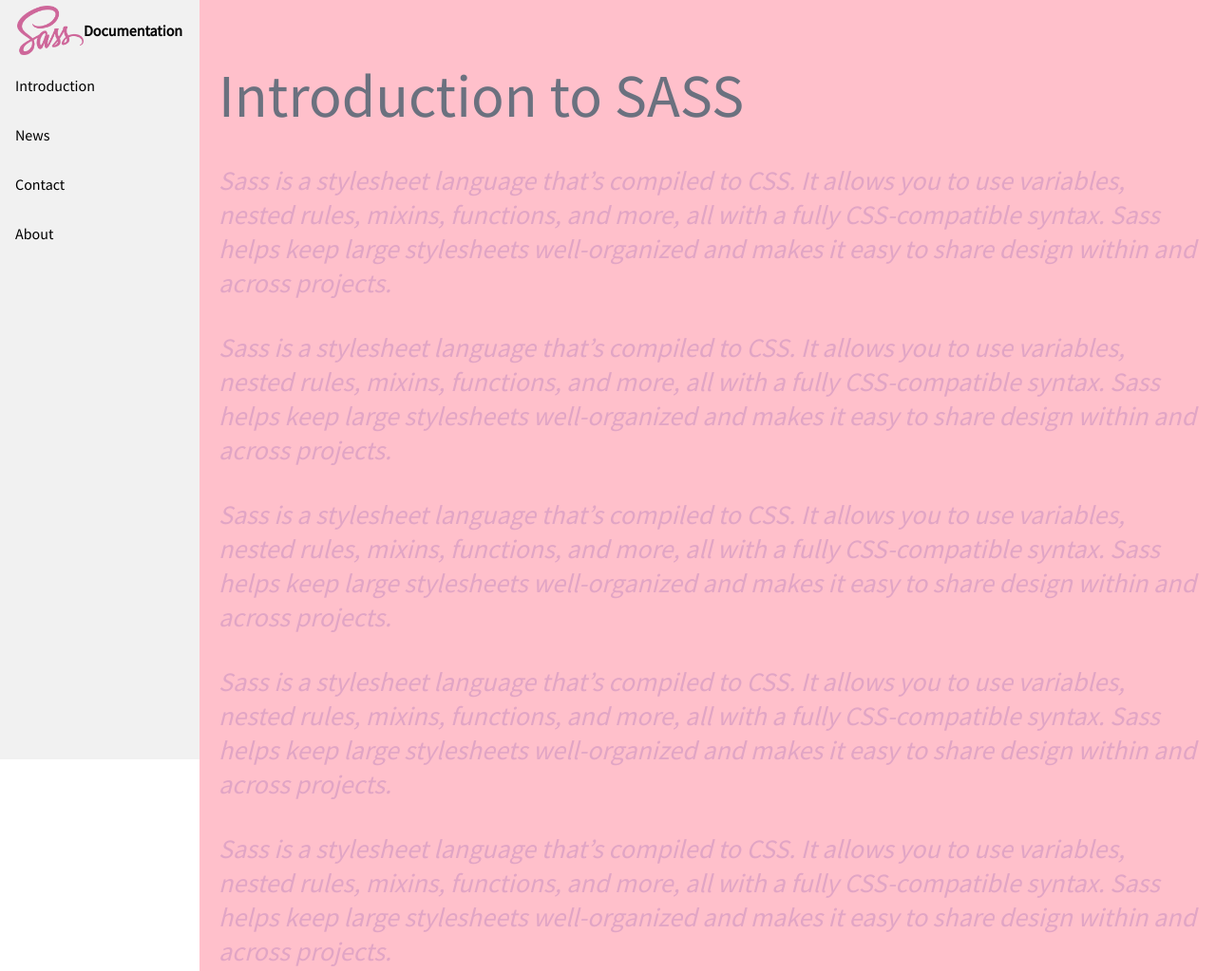
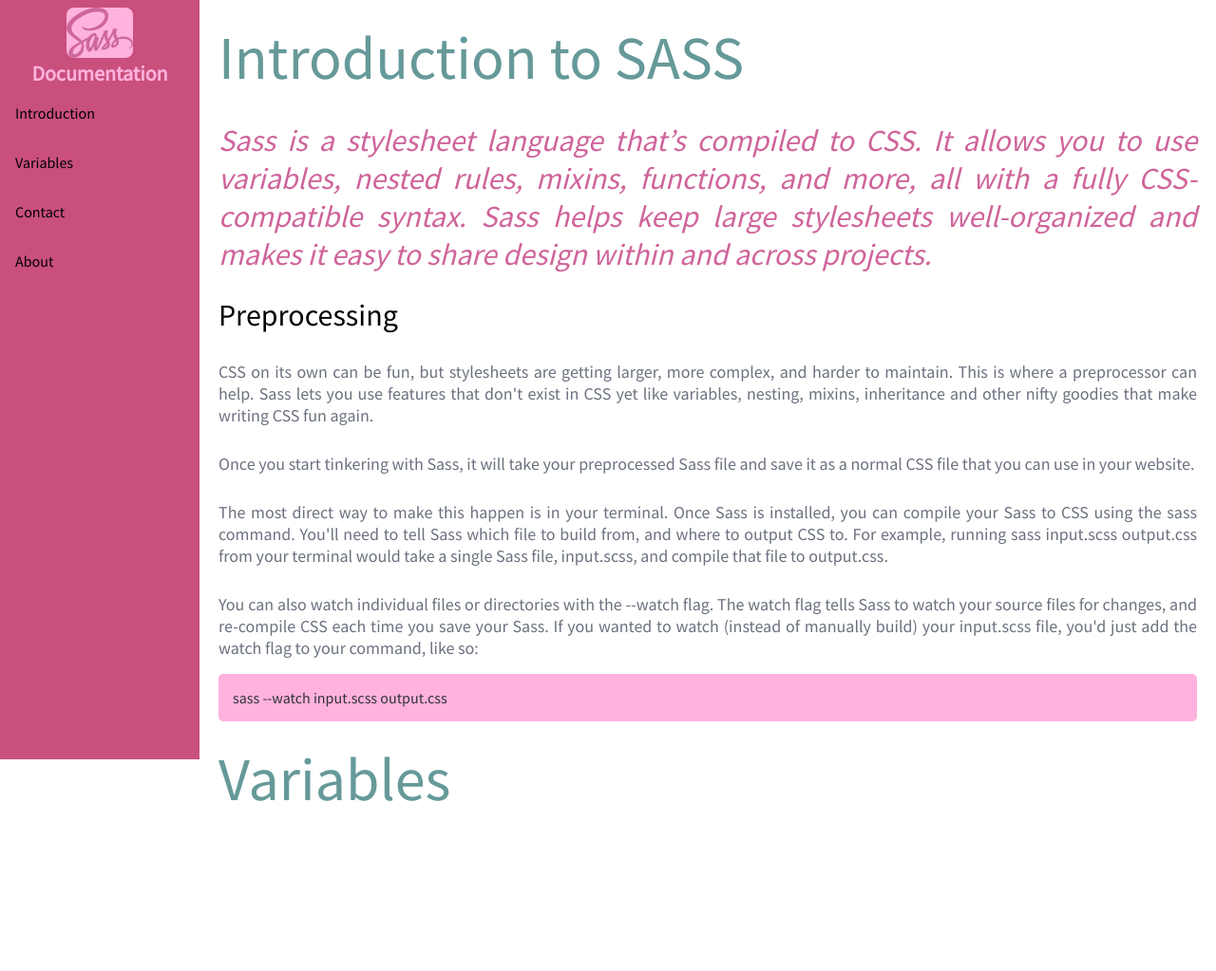
Before and after one commit to CamiloASuarez/Technical-Documentation-Page, a plain HTML site: page index.html in a window 1280 px wide. Shown: the top 1023 px of the page at 95% size. After the commit the page ends 880 px from the top, so only its background shows below. Drawn offline with Linux system fonts and the light colour scheme.

Commit message:
sidebar- intro
Sidebar y primer link

```diff
--- a/index.html
+++ b/index.html
@@ -9,35 +9,40 @@
   </head>
   <body>
   <div class="sidebar">
-    <header>
+
       <img src="images/logoscss.png" alt="logoscss" id="logoheader">
-    <h1> Documentation</h1>
-    </header>
+    <span> Documentation</span>
+
     <a href="#Introduction">Introduction</a>
-    <a href="#news">News</a>
+    <a href="#Variables">Variables</a>
     <a href="#contact">Contact</a>
     <a href="#about">About</a>
   </div>
   <main id="main-doc">
 <section id="Introduction" class="main-section">
-  <h1>Introduction to SASS</h1>
-  <p>Sass is a stylesheet language that’s compiled to CSS. It allows you to use variables, nested rules, mixins, functions, and more,
+  <header>Introduction to SASS</header>
+  <p id="intro">Sass is a stylesheet language that’s compiled to CSS. It allows you to use variables, nested rules, mixins, functions, and more,
      all with a fully CSS-compatible syntax. Sass helps keep large stylesheets well-organized and makes it easy to share design within
      and across projects.</p>
-     <p>Sass is a stylesheet language that’s compiled to CSS. It allows you to use variables, nested rules, mixins, functions, and more,
-        all with a fully CSS-compatible syntax. Sass helps keep large stylesheets well-organized and makes it easy to share design within
-        and across projects.</p>
-        <p>Sass is a stylesheet language that’s compiled to CSS. It allows you to use variables, nested rules, mixins, functions, and more,
-           all with a fully CSS-compatible syntax. Sass helps keep large stylesheets well-organized and makes it easy to share design within
-           and across projects.</p>
-           <p>Sass is a stylesheet language that’s compiled to CSS. It allows you to use variables, nested rules, mixins, functions, and more,
-              all with a fully CSS-compatible syntax. Sass helps keep large stylesheets well-organized and makes it easy to share design within
-              and across projects.</p>
-              <p>Sass is a stylesheet language that’s compiled to CSS. It allows you to use variables, nested rules, mixins, functions, and more,
-                 all with a fully CSS-compatible syntax. Sass helps keep large stylesheets well-organized and makes it easy to share design within
-                 and across projects.</p>
+  <h2>Preprocessing</h2>
+  <p>CSS on its own can be fun, but stylesheets are getting larger, more complex, and harder to maintain. This is where a preprocessor
+     can help. Sass lets you use features that don't exist in CSS yet like variables, nesting, mixins, inheritance and other nifty goodies
+     that make writing CSS fun again.</p>
+  <p>Once you start tinkering with Sass, it will take your preprocessed Sass file and save it as a normal CSS file that you can use in
+     your website.</p>
+  <p>The most direct way to make this happen is in your terminal. Once Sass is installed, you can compile your Sass to CSS
+     using the sass command. You'll need to tell Sass which file to build from, and where to output CSS to. For example,
+     running sass input.scss output.css from your terminal would take a single Sass file, input.scss, and compile that file to output.css.</p>
+  <p>You can also watch individual files or directories with the --watch flag. The watch flag tells Sass to watch your source files for changes,
+     and re-compile CSS each time you save your Sass. If you wanted to watch (instead of manually build) your input.scss file, you'd just add
+     the watch flag to your command, like so:</p>
+     <code>sass --watch input.scss output.css</code>
 </section>
+<br>
+<section id="Variables" class="main-section" >
+  <header>Variables</header>
 
+</section>
 
 
     </main>
--- a/style.css
+++ b/style.css
@@ -7,82 +7,98 @@
 
 
 /*============== headerlogo ==============*/
-header{
-  height: 8em;
-  background:  #f1f1f1;
-  color: black;
-  font-size:8px;
+span{
+  font-size:22px;
   display: flex;
   justify-content: center;
   align-items: center;
+  height: 2rem;
+  color: #ffb2dd;
+  font-weight: bold;
 }
-
 #logoheader{
   max-width: 70px;
+  display: block;
+  margin: auto;
+  margin-top: 0.5rem;
+  background: #ffb2dd;
+  border-radius: 8px;
 }
-
 /*================ Sidebar ======================*/
-
 .sidebar {
   margin: 0;
   padding: 0;
   width:210px;
-  background-color: #f1f1f1;
+  background-color:#c94f7c;
   position: fixed;
   height: 100%;
   overflow: auto;
 }
-
 .sidebar a {
   display: block;
   color: black;
   padding: 16px;
   text-decoration: none;
 }
-
 .sidebar a.active {
   background-color: #cf649a;
   color: white;
 }
-
 .sidebar a:hover:not(.active) {
-  background-color: #036;
+  background-color:#ffb2dd;
   color: white;
 }
-
 /*============== Section: General sections =================*/
-
 #main-doc{
   position: absolute;
    margin-left: 210px;
    padding: 20px;
    margin-bottom: 110px;
-   background: pink;
-
 }
-
-
-#main-doc h1{
+ header{
+  font-size: 4rem;
+  font-weight:200;
+  color: #669999;
+  text-align: left;
   margin: auto;
-  font-size: 4rem;
-  font-weight: 300;
-  margin-top: 40px;
-  background-color:;
+}
+#main-doc p{
+  font-size: 1.125rem;
   color: #6b717f;
+  font-weight:lighter;
+  margin-top: 1.75rem;
+  text-align: justify;
 }
-
-#main-doc p{
-  font-size: 1.75rem;
-  color: #e1a5c5;
-  font-style: oblique;
-  font-weight:lighter;
-  margin-top: 2rem;
+#main-doc h2{
+  font-size: 2rem;
+  margin-top: 1.5rem;
+  font-weight: lighter;
+}
+/*===============Code elements ========================*/
+code{
+  color: #31333a;
+  display: block;
+  text-align: left;
+  white-space: pre;
+  position: relative;
+  word-break: normal;
+  word-wrap: normal;
+  margin-top: 1rem;
+  background-color: #ffb2dd;
+  padding: 15px;
+  border-radius: 5px;
 }
 
 /*============== Section:Introduction =================*/
+#Introduction #intro{
+  color: #cf649a;
+  font-size: 2rem;
+  font-style: oblique;
+}
 
+#Introduction{
 
-
+}
 
 
 
@@ -121,7 +137,7 @@
     position: relative;
   }
   .sidebar a {float: left;}
-  #Introduction {margin-left: 0;}
+  #main-doc{margin-left: 0;}
 }
 
 @media screen and (max-width: 400px) {
```
